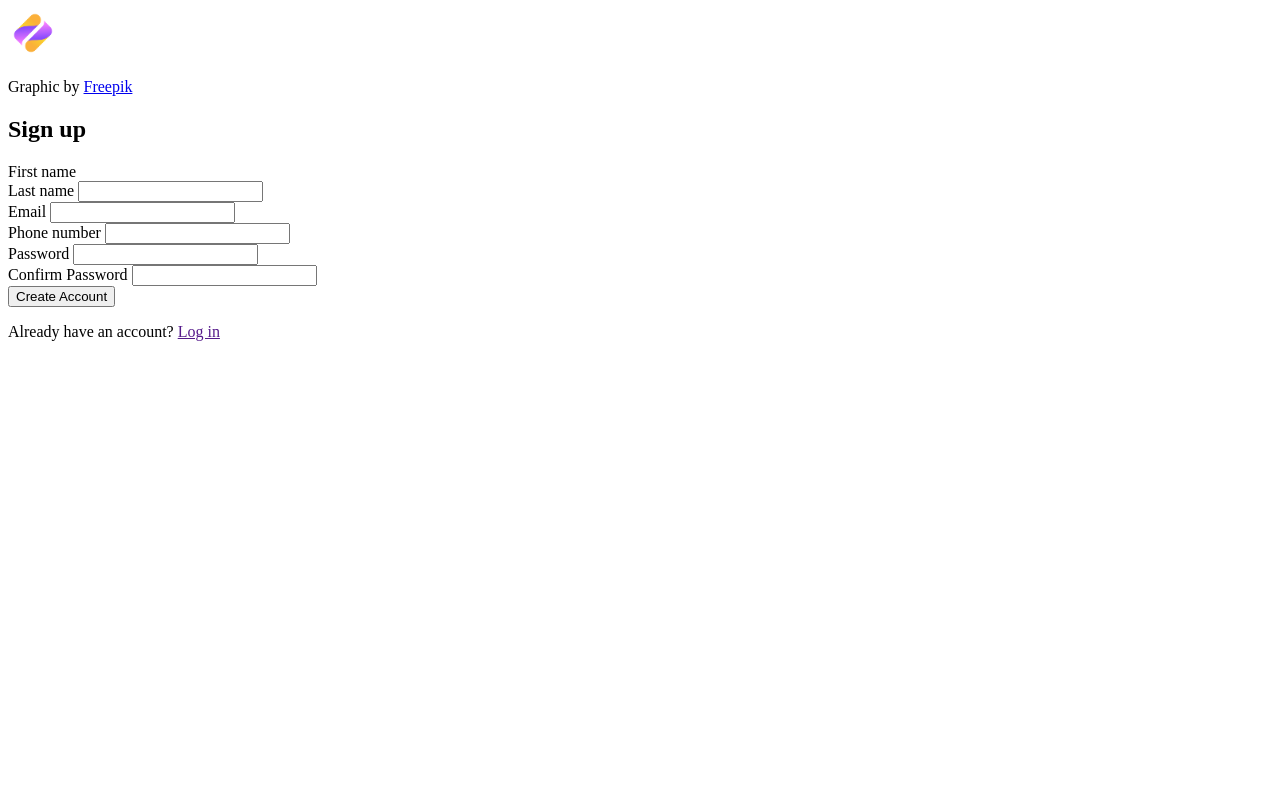
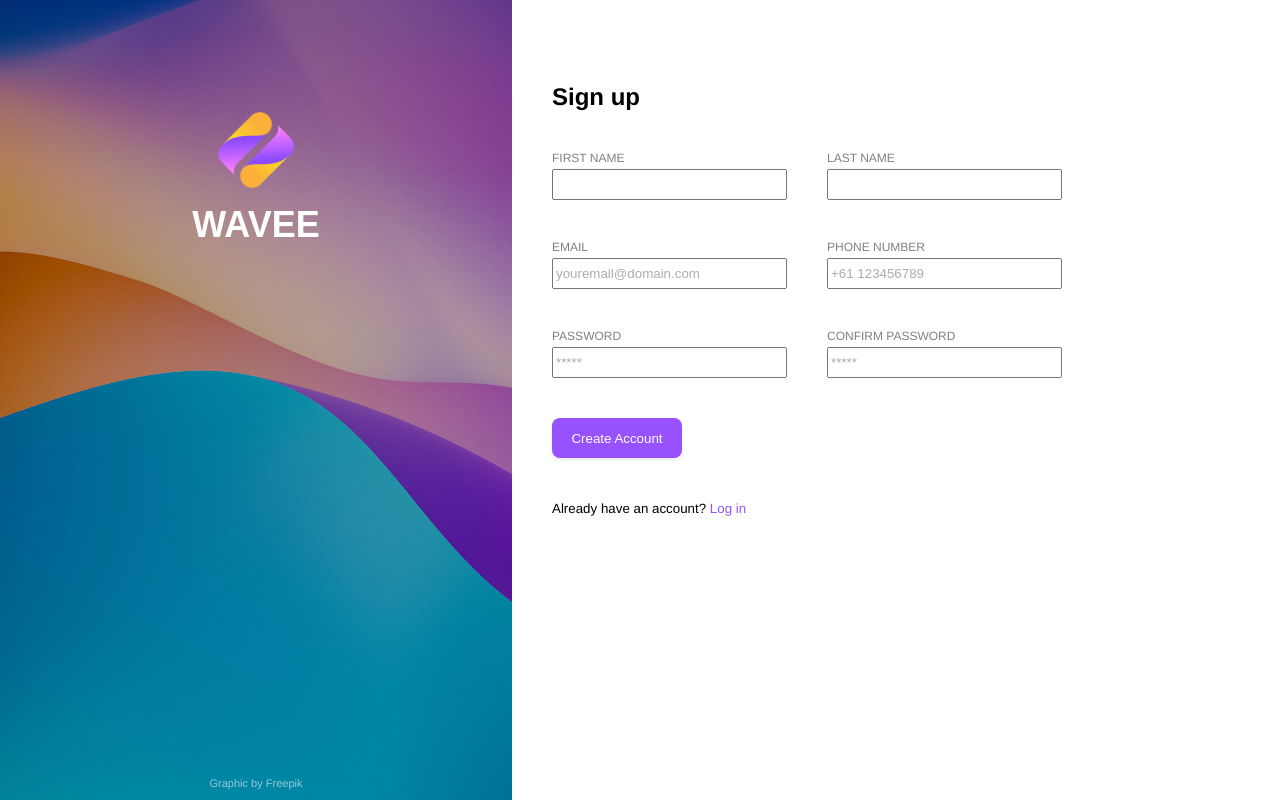
Before and after one commit to ph9th/sign-up-form, a plain HTML site: page index.html in a window 1280 px wide. Drawn offline with Linux system fonts and the light colour scheme.

Commit message:
Update visual design

```diff
--- a/index.html
+++ b/index.html
@@ -3,57 +3,62 @@
   <head>
     <meta charset="UTF-8" />
     <meta name="viewport" content="width=device-width, initial-scale=1.0" />
-    <divnk rel="stylesheet" href="/style.css" />
+    <link rel="stylesheet" href="/style.css" />
     <title>Sign-up Form</title>
   </head>
   <body>
     <div class="background">
+        <div class="overlay">
             <div class="logo">
                 <div class="logo-icon">
-          <img src="./img/logo.png" alt="logo" width="50px" />
+                    <img src="./img/logo.png" alt="logo" width="100px"/>
                 </div>
-        <div class="logo-text"></div>
+                <div class="logo-text">wavee</div>
+            </div>
             <p class="attribution">
                 Graphic by
                     <a
                     href="https://de.freepik.com/freie-psd/abstraktes-logo-mit-farbverlauf_58596971.htm#query=logo%20png&position=7&from_view=search&track=ais&uuid=3ca6e81e-bfb5-46d3-85ea-cfd47dc72747"
-            >Freepik</a
-          >
+                    >Freepik</a>
                 </p>
         </div>
     </div>
+    <div class="container">
+      <p class="description"></p>
       <div class="form-container">
-      <p class="description"></p>
+        <h2>Sign up</h2>
+        <form action="https://httpbin.org/post" method="post">
             <div class="form">
-        <h2>Sign up</h2>
-        <form action="">
-            <div>
+                <div class="form-item">
                 <label for="first-name">First name</label>
+                <input type="text" id="first-name" name="first-name" required/>
                 </div>
-            <div>
+                <div class="form-item">
                 <label for="last-name">Last name</label>
-              <input type="text" id="last-name" name="last-name" />
+                <input type="text" id="last-name" name="last-name" required />
                 </div>
-            <div>
+                <div class="form-item">
                 <label for="email">Email</label>
-              <input type="text" id="email" name="email" />
+                <input type="text" id="email" name="email" placeholder="youremail@domain.com" required/>
                 </div>
-            <div>
+                <div class="form-item">
                 <label for="phone">Phone number</label>
-              <input type="number" id="phone" name="phone" />
+                <input type="tel" id="phone" name="phone" placeholder="+61 123456789"/>
                 </div>
-            <div>
+              <div class="form-item">
                 <label for="password">Password</label>
-              <input type="password" id="password" name="password" required/>
+                <input type="password" id="password" name="password" placeholder="*****" required/>
+                <p id="password-msg" class="hidden"></p>
                 </div>
-            <div>
+                <div class="form-item">
                 <label for="password-confirm">Confirm Password</label>
-              <input type="password" id="password-confirm"/>
+                <input type="password" id="password-confirm" placeholder="*****" required/>
                 </div>
-          <button type="submit">Create Account</button>
+              </div>
+        <button id="button-submit" class="button" type="submit">Create Account</button>
         </form>
       </div>
-      <p>Already have an account? <a href="">Log in</a></p>
+      <p>Already have an account? <a href="#">Log in</a></p>
     </div>
     <script src="/script.js"></script>
   </body>
--- a/script.js
+++ b/script.js
@@ -0,0 +1,18 @@
+document.addEventListener('DOMContentLoaded', function () {
+    const password = document.getElementById('password');
+    const confirmPassword = document.getElementById('password-confirm');
+    const message = document.getElementById('password-msg');
+
+    function validatePassword() {
+        if (password.value !== confirmPassword.value) {
+            message.textContent = '*Passwords do not match';
+            message.classList.remove("hidden");
+        } else {
+            message.classList.add('hidden');
+            message.textContent = 'msg';
+        }
+    }
+
+    password.addEventListener('input', validatePassword);
+    confirmPassword.addEventListener('input', validatePassword);
+});
--- a/style.css
+++ b/style.css
@@ -0,0 +1,145 @@
+html, body {
+    height: 100%;
+    margin: 0; /* Remove default margin */
+    padding: 0; /* Remove default padding */
+  }
+
+body{
+    display: flex;
+    font-family: Helvetica, Arial, sans-serif;
+}
+
+.hidden {
+    display: none;
+    background-color: black;
+}
+
+.background{
+    background-image: url(./img/bg.jpg);
+    background-size: cover;
+    flex: 1;
+    max-width: 40vw;
+    text-align: center;
+    position: relative;
+}
+
+.overlay{
+    content: "";
+    position: absolute;
+    bottom: 0;
+    top: 0;
+    left: 0;
+    right: 0;
+    background-size: cover;
+    background-color: rgba(0, 0, 0, 0.3);
+}
+
+.logo{
+    position: relative;
+    top: 100px;
+    color: white;
+}
+
+.logo-text{
+    text-transform: uppercase;
+    font-family: proxima-nova, sans-serif;
+    font-style: normal;
+    font-weight: 900;
+    font-size: 36px;
+}
+
+.attribution{
+    font-size: 11px;
+    position: absolute;
+    bottom: 0;
+    left: 50%;
+    transform: translateX(-50%);
+    color: whitesmoke;
+    opacity: 60%;
+}
+
+.attribution > a {
+    color: whitesmoke;
+    text-decoration: none;
+}
+
+.container{
+    padding: 40px 0px;
+    background-color: white;
+    flex: 1;
+}
+
+.container > p {
+    font-size: smaller;
+    margin-left: 40px;
+}
+
+a{
+    text-decoration: none;
+    color: #9751FE;
+}
+
+.form-container{
+  display: block;
+  background-color: white;
+  padding: 10px 40px;
+}
+
+.form{
+    display: flex;
+    flex-wrap: wrap;
+    max-width: 550px;
+    margin-bottom: 20px;
+}
+
+.form-item{
+    display: flex;
+    flex-direction: column;
+    flex: 1;
+    margin: 20px 40px 20px 0;
+    width: 200px;
+    box-sizing: border-box;
+
+}
+
+.form-item > label {
+    color: grey;
+    text-transform: uppercase;
+    font-size: 12px;
+    margin-bottom: 4px;
+}
+
+.form-item input{
+    outline: none;
+    height: 25px;
+}
+
+.form-item input:focus{
+    border: 2px solid  #9751FE;
+    outline: none;
+}
+
+.form-item input::placeholder{
+    opacity: 60%;
+}
+
+#button-submit{
+    flex-basis: 30%;
+    width: 130px;
+    height: 40px;
+    border-radius: 8px;
+    border: none;
+    box-shadow: 0px 2px 4px rgba(0, 0, 0, 0.1);
+    transition: box-shadow 0.3s ease;
+    background-color: #9751FE;
+    color: white;
+    margin-bottom: 20px;
+}
+
+#button-submit:hover {
+   background-color: #6934c9;
+}
+
+#password-msg{
+    font-size: 12px;
+}
```
Lines whose indentation alone changed are shown as unchanged.
